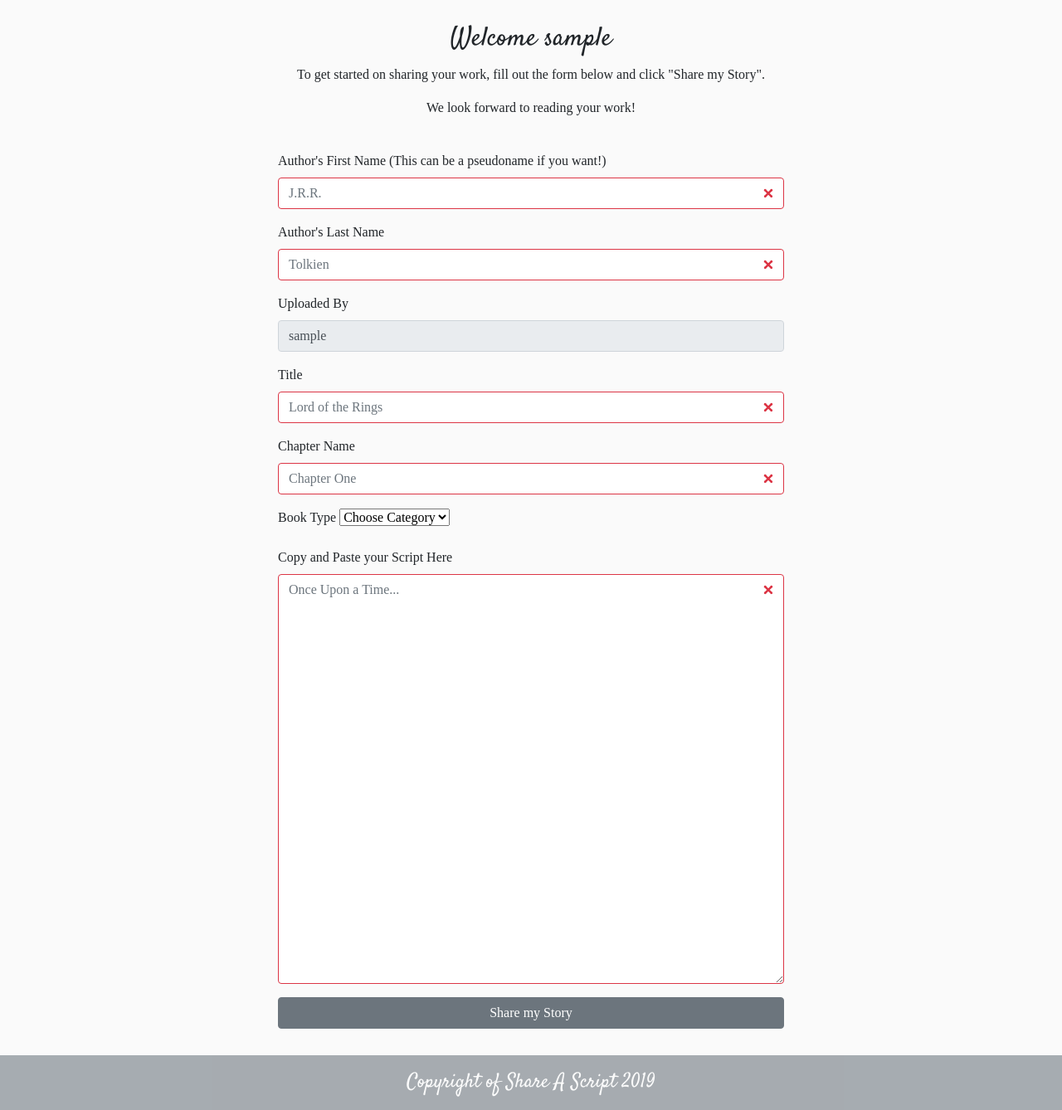
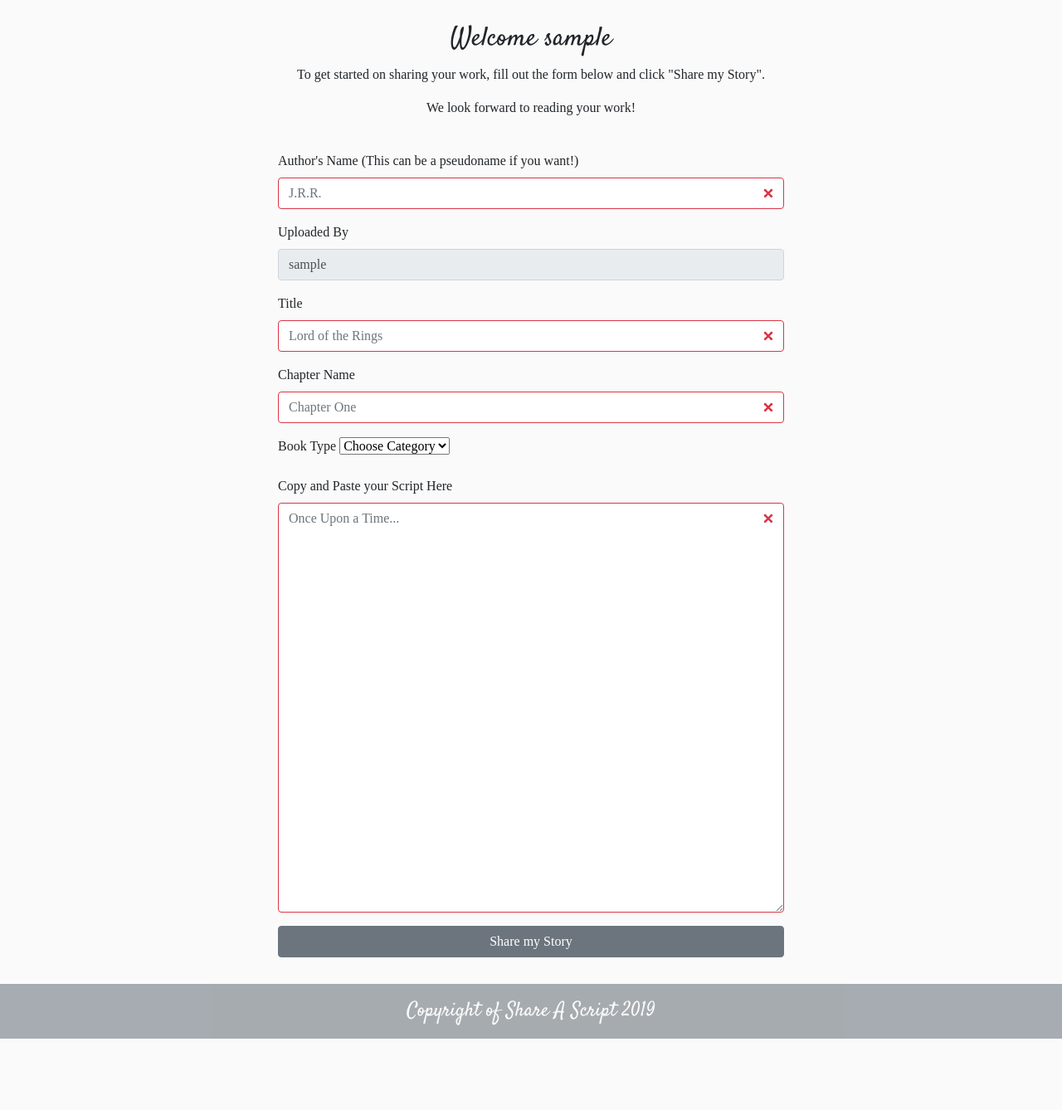
Before and after one commit to Seabhac-94/share_a_script, a Flask app: page /share_a_script in a window 1280 px wide. Shown: the part 404-1742 px from the top of the page at 83% size. After the commit the page ends 1656 px from the top, so only its background shows below. Run offline with Flask 2, Linux system fonts and the light colour scheme; the visitor is signed in with stand-in values (Sample User, id 1); a database or web service that is not in the repository returns one stand-in record (values such as "Sample title"); some libraries are stand-ins or nearby versions; some web fonts are replaced.

Commit message:
cleaned up indents, edited share a script and edit script form to only have one field for author name

```diff
--- a/app.py
+++ b/app.py
@@ -97,11 +97,9 @@ Allows users to share a script
 def insert_script():
         scripts = mongo.db.scripts
         author = mongo.db.authors
-        existing_author = author.find_one({'first_name' : request.form['first_name'],
-                                        'last_name' : request.form['last_name']})
+        existing_author = author.find_one({'author_name' : request.form['author_name']})
         if existing_author is None:
-            author.insert_one({'first_name' : request.form['first_name'],
-                                'last_name' : request.form['last_name']})
+            author.insert_one({'author_name' : request.form['author_name']})
         scripts.insert_one(request.form.to_dict())
         return render_template('story_shared.html')
 
@@ -145,8 +143,7 @@ Edit a script from my_account
 def update_script(script_id):
     script = mongo.db.scripts
     script.update( {'_id': ObjectId(script_id)},
-    {   'first_name':request.form.get('first_name'),
-        'last_name':request.form.get('last_name'),
+    {   'author_name':request.form.get('author_name'),
         'uploaded_by':request.form.get('uploaded_by'),
         'title':request.form.get('title'),
         'chapter_name': request.form.get('chapter_name'),
--- a/static/js/script.js
+++ /dev/null
@@ -1,2 +0,0 @@
-$(document).ready(function() {
-});
--- a/templates/share_a_script.html
+++ b/templates/share_a_script.html
@@ -16,12 +16,8 @@
         <div class="col-10 offset-1 col-lg-6 offset-lg-3 ">
             <form class="was-validated" method="POST" action="{{ url_for('insert_script') }}">
                 <div class="form-group">
-                    <label for="first_name">Author's First Name (This can be a pseudoname if you want!)</label>
-                    <input type="text" class="form-control" name="first_name" placeholder="J.R.R." required>
-                </div>
-                <div class="form-group">
-                    <label for="last_name">Author's Last Name</label>
-                    <input type="text" class="form-control" name="last_name" placeholder="Tolkien" required>
+                    <label for="author_name">Author's Name (This can be a pseudoname if you want!)</label>
+                    <input type="text" class="form-control" name="author_name" placeholder="J.R.R." required>
                 </div>
                 <div class="form-group">
                     <label for="uploaded_by">Uploaded By</label>
```
Also changed, not shown: templates/edit_script.html (+4 -10 lines), templates/scripts.html (+3 -6 lines).
